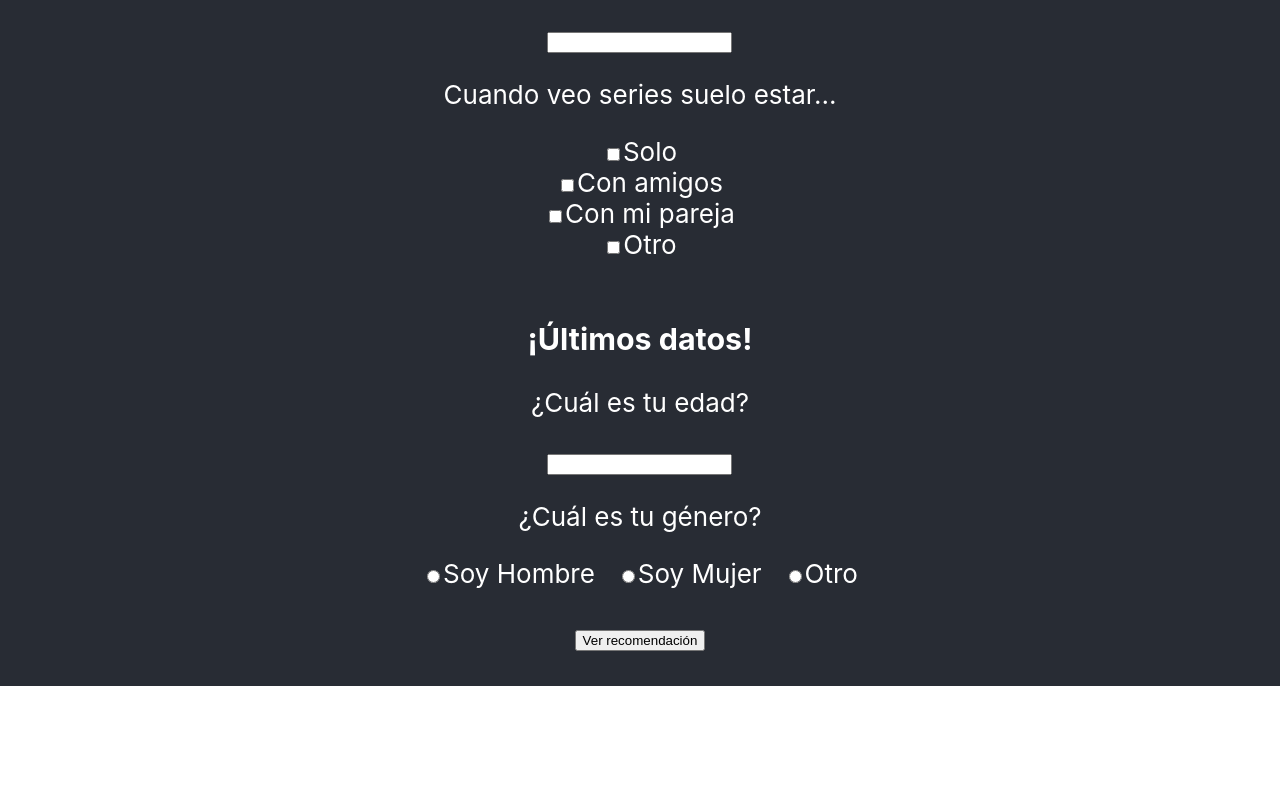
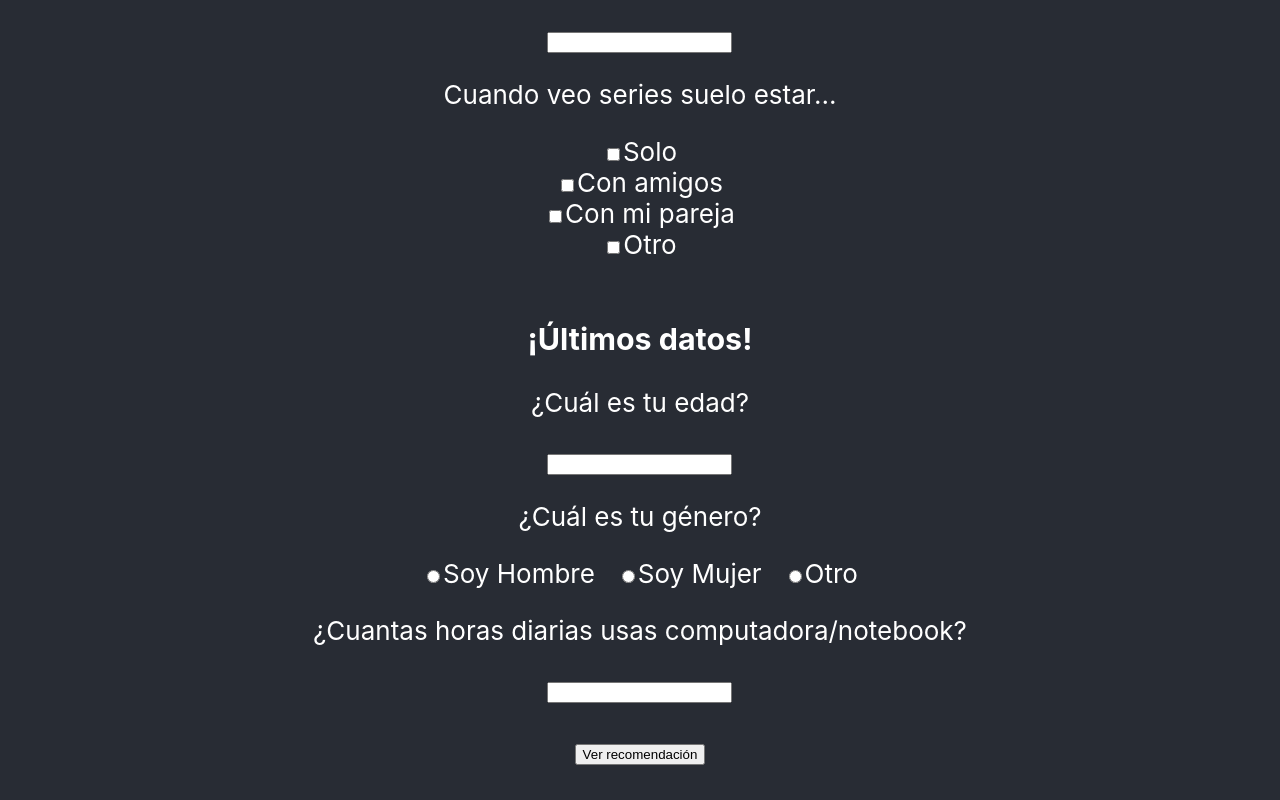
Before and after one commit to dariogonzalezleegstra/logger-lifia, a React (Create React App) app in the folder client/: page / in a window 1280 px wide. Shown: the part 396-1196 px from the top of the page. Before the commit the page ends 1082 px from the top, so only its background shows below. Built offline with nearby package versions, Linux system fonts and the light colour scheme; no server answers.

Commit message:
add question

```diff
--- a/client/src/App.js
+++ b/client/src/App.js
@@ -130,7 +130,6 @@ async function sendEvents(e) {
     window.scrollTo(0,document.body.scrollHeight);
 }
 
-
 const handleEvent = e => {
     e.date = new Date();
     events.push(e);
@@ -197,8 +196,8 @@ class App extends Component {
                             <input type="radio" name="genderMan"/>Soy Hombre &nbsp;&nbsp;
                             <input type="radio" name="genderWoman"/>Soy Mujer &nbsp;&nbsp;
                             <input type="radio" name="genderOther"/>Otro
-
-
+                            <p>¿Cuantas horas diarias usas computadora/notebook?</p>
+                            <input type="number"/>
                             <br/>
                             <br/>
                             <button type="button" id="getRecommendation" onClick={e => sendEvents(e)}> Ver recomendación</button>
```
